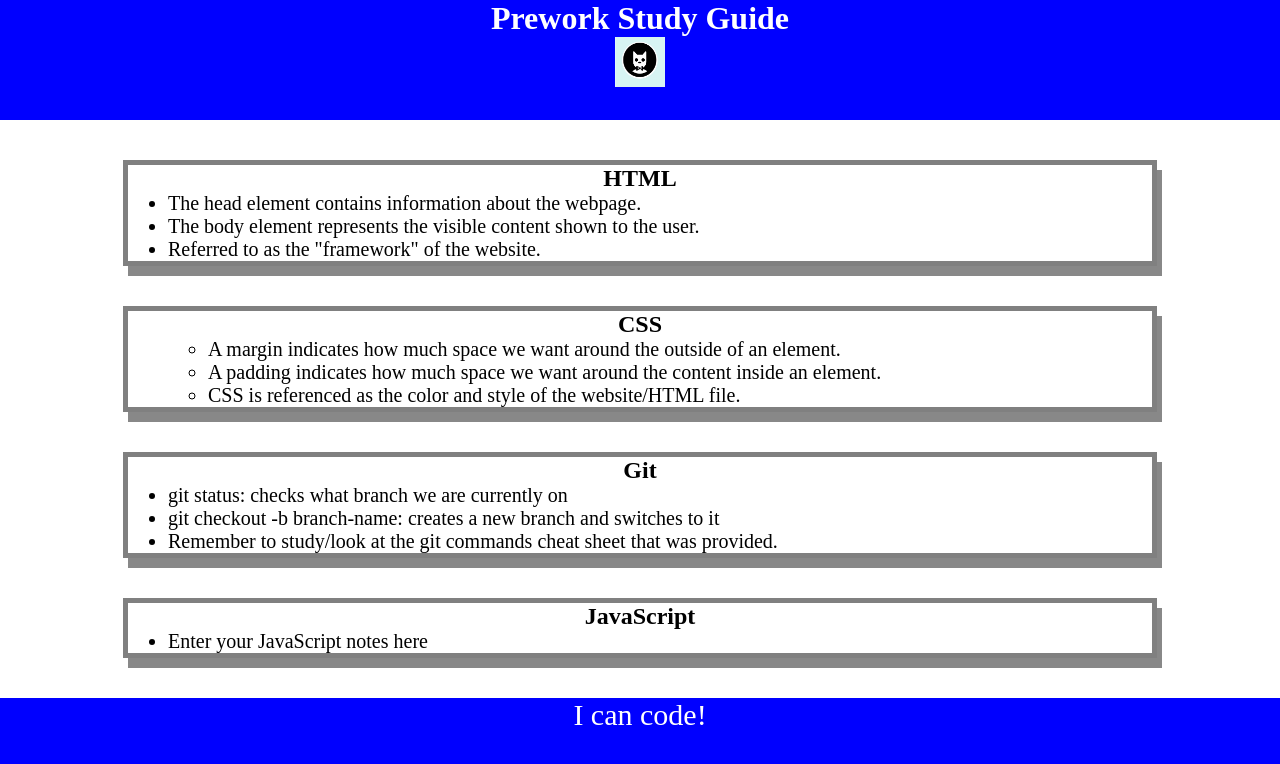
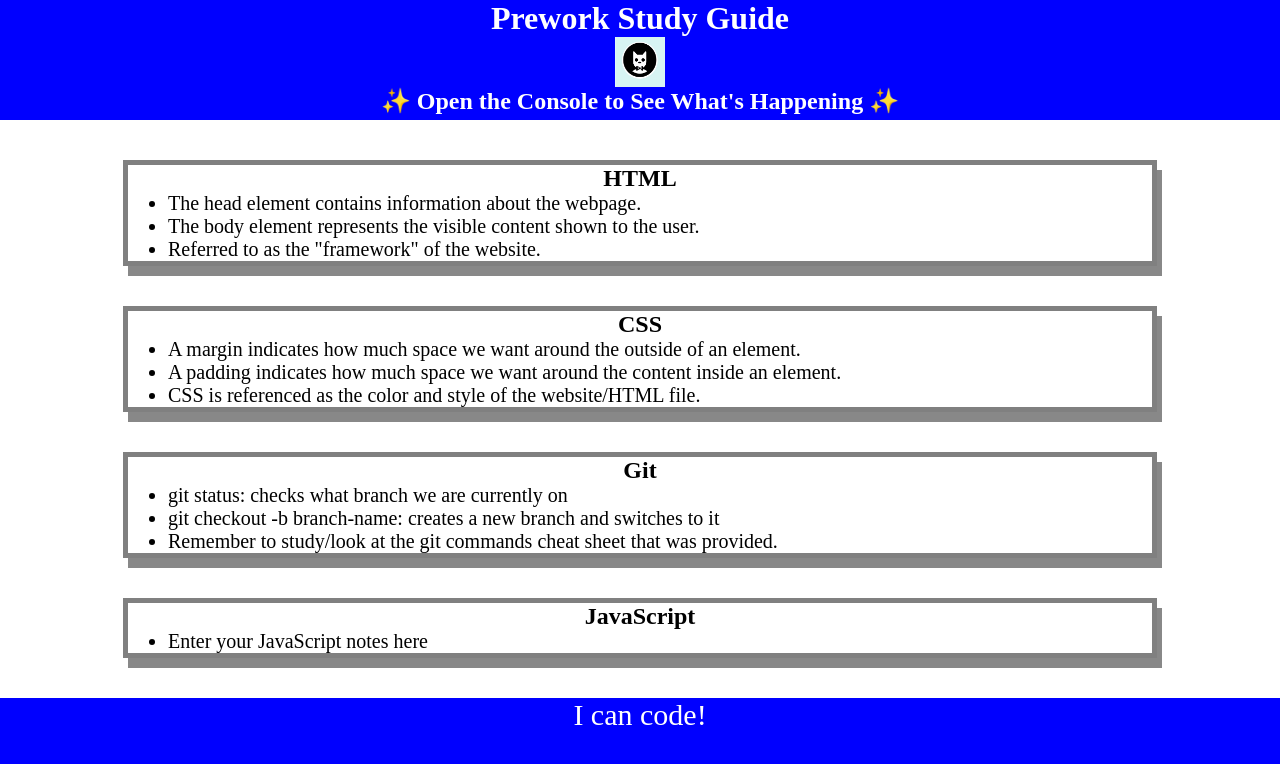
Before and after one commit to Kushonim/prework-study-guide, a plain HTML site: page index.html in a window 1280 px wide. Drawn offline with Linux system fonts and the light colour scheme.

Commit message:
Added js to project

```diff
--- /dev/null
+++ b/assets/script.js
@@ -0,0 +1,30 @@
+// const shape = "circle";
+// const topics = "HTML, CSS, Git, JavaScript";
+// console.log(topics);
+
+const topics = ['HTML', 'CSS', 'Git', 'JavaScript'];
+
+for (let x = 0; x < topics.length; x++) {
+ console.log(topics[x]);
+}
+
+/*
+const topic = "HTML";
+
+if (topic === 'HTML') {
+  console.log("Let's study HTML!");
+} else if (topic === 'CSS') {
+  console.log("Let's study CSS!");
+} else if (topic === 'Git') {
+  console.log("Let's study Git!");
+} else if (topic === 'JavaScript') {
+  console.log("Let's study JavaScript!");
+} else {
+  console.log('Please try again!');
+}
+*/
+
+// const shapes = ["triangle", "square", "pentagon", "circle"];
+// for(let x = 0; x < shapes.length; x++) {
+//  console.log(shapes[x]);
+// }
--- a/index.html
+++ b/index.html
@@ -11,6 +11,7 @@
     <header id="header">
       <h1>Prework Study Guide</h1>
       <img src="./assets/bowtie-cat.png" alt="Profile image of cat wearing a bow tie." />
+      <h2>✨ Open the Console to See What's Happening ✨</h2>
     </header>
     <main>
       <section class="card" id="html-section">
@@ -25,11 +26,9 @@
       <section class="card" id="css-section">
         <h2>CSS</h2>
         <ul>
-          <ul>
             <li>A margin indicates how much space we want around the outside of an element.</li>
             <li>A padding indicates how much space we want around the content inside an element.</li>
             <li>CSS is referenced as the color and style of the website/HTML file.</li>
-          </ul>
         </ul>
       </section>
 
@@ -53,5 +52,6 @@
     <footer>
       <p>I can code!</p>
     </footer>
+    <script src="./assets/script.js"></script>
   </body>
 </html>
```
